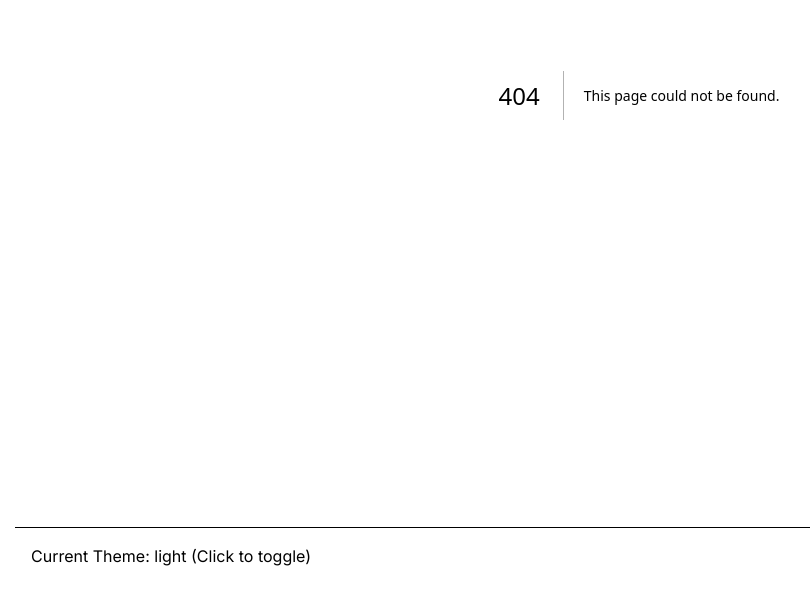
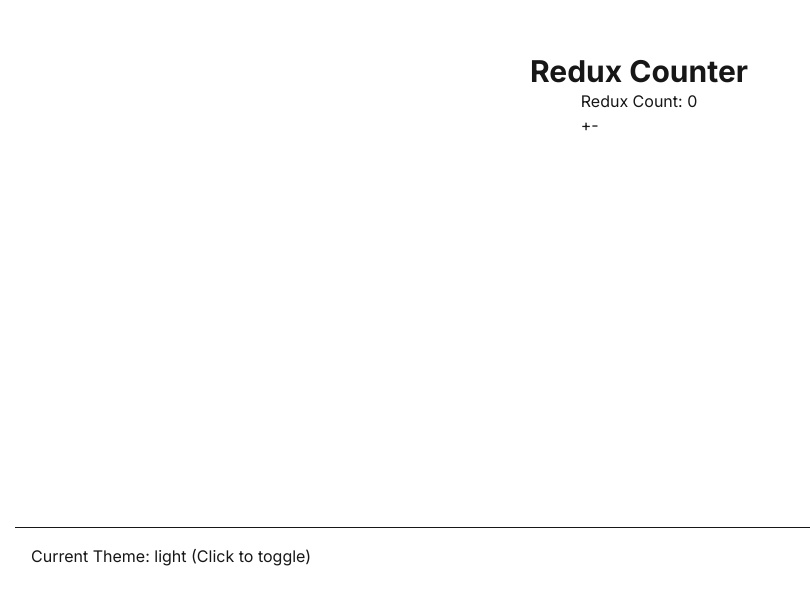
Before and after one commit to FrankStein31/07-State-Management-, a Next.js app: page /redux_coba in a window 1280 px wide. Before the commit this address had no page. Shown: the part 321-921 px from the top of the page, without its empty margins (1-811 px from the left). Built offline with nearby package versions, Linux system fonts and the light colour scheme.

Commit message:
praktikum 3

```diff
--- /dev/null
+++ b/src/app/redux_coba/page.js
@@ -0,0 +1,13 @@
+import ReduxProvider from "@/providers/ReduxProvider";
+import ReduxCounter from "@/components/ReduxCounter";
+
+export default function Coba() {
+    return (
+        <ReduxProvider>
+        <div className="flex flex-col items-center justify-center min-h-screen py-2">
+            <h1 className="text-3xl font-bold">Redux Counter</h1>
+            <ReduxCounter />
+        </div>
+        </ReduxProvider>
+    );
+}
--- /dev/null
+++ b/src/components/ReduxCounter.js
@@ -0,0 +1,18 @@
+// components/ReduxCounter.js
+'use client';
+
+import { useSelector, useDispatch } from 'react-redux';
+import { increment, decrement } from '@/features/counter/counterSlice';
+
+export default function ReduxCounter() {
+    const count = useSelector((state) => state.counter.value);
+    const dispatch = useDispatch();
+
+    return (
+    <div>
+        <h2>Redux Count: {count}</h2>
+        <button onClick={() => dispatch(increment())}>+</button>
+        <button onClick={() => dispatch(decrement())}>-</button>
+    </div>
+    );
+}
--- /dev/null
+++ b/src/features/counter/counterSlice.js
@@ -0,0 +1,19 @@
+import { createSlice } from '@reduxjs/toolkit';
+
+export const counterSlice = createSlice({
+ name: 'counter',
+    initialState: {
+    value: 0,
+    },
+    reducers: {
+    increment: (state) => {
+        state.value += 1;
+    },
+    decrement: (state) => {
+        state.value -= 1;
+    },
+    },
+});
+
+export const { increment, decrement } = counterSlice.actions;
+export default counterSlice.reducer;
--- /dev/null
+++ b/src/lib/store.js
@@ -0,0 +1,8 @@
+import { configureStore } from '@reduxjs/toolkit';
+import counterReducer from '../features/counter/counterSlice';
+
+export const store = configureStore({
+    reducer: {
+    counter: counterReducer,
+    },
+});
--- /dev/null
+++ b/src/providers/ReduxProvider.js
@@ -0,0 +1,8 @@
+'use client';
+
+import { store } from '../lib/store';
+import { Provider } from 'react-redux';
+
+export default function ReduxProvider({ children }) {
+    return <Provider store={store}>{children}</Provider>;
+}
```
